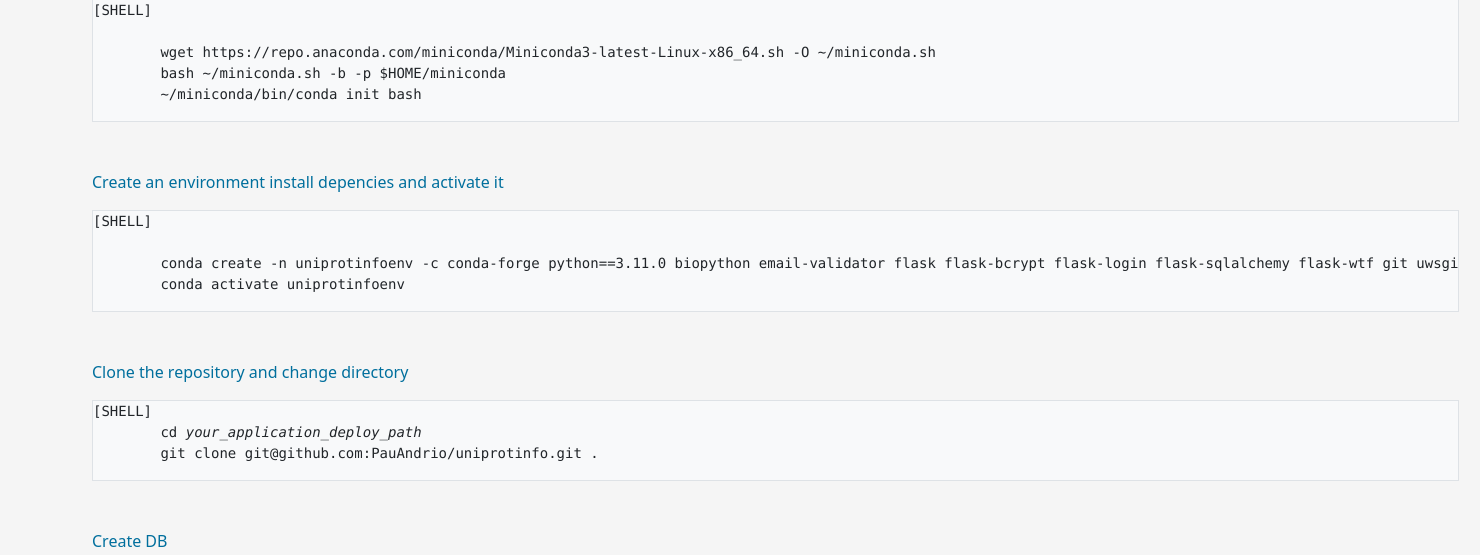
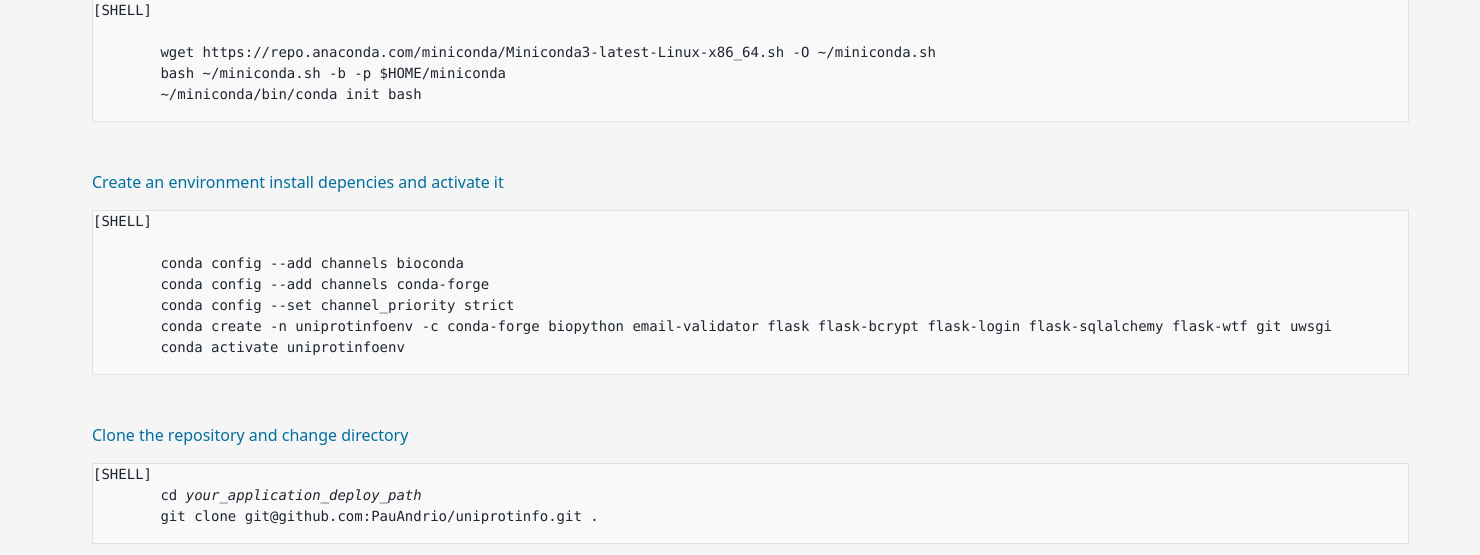
Before and after one commit to PauAndrio/uniprotinfo, a Flask app: page / in a window 1480 px wide. Shown: the part 2234-2789 px from the top of the page. Run offline with Flask 2, Linux system fonts and the light colour scheme.

Commit message:
removing python version dependency

```diff
--- a/templates/home.html
+++ b/templates/home.html
@@ -101,7 +101,10 @@
             <div class="bg-light border mb-5 text-dark">
 <pre><code>[SHELL]
 
-        conda create -n uniprotinfoenv -c conda-forge python==3.11.0 biopython email-validator flask flask-bcrypt flask-login flask-sqlalchemy flask-wtf git uwsgi
+        conda config --add channels bioconda
+        conda config --add channels conda-forge
+        conda config --set channel_priority strict
+        conda create -n uniprotinfoenv -c conda-forge biopython email-validator flask flask-bcrypt flask-login flask-sqlalchemy flask-wtf git uwsgi
         conda activate uniprotinfoenv</code></pre>
             </div>
 
```
